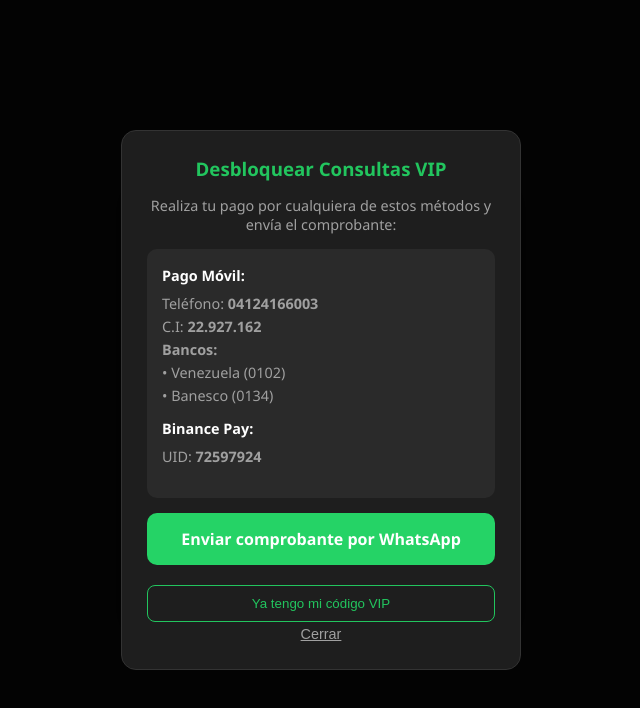
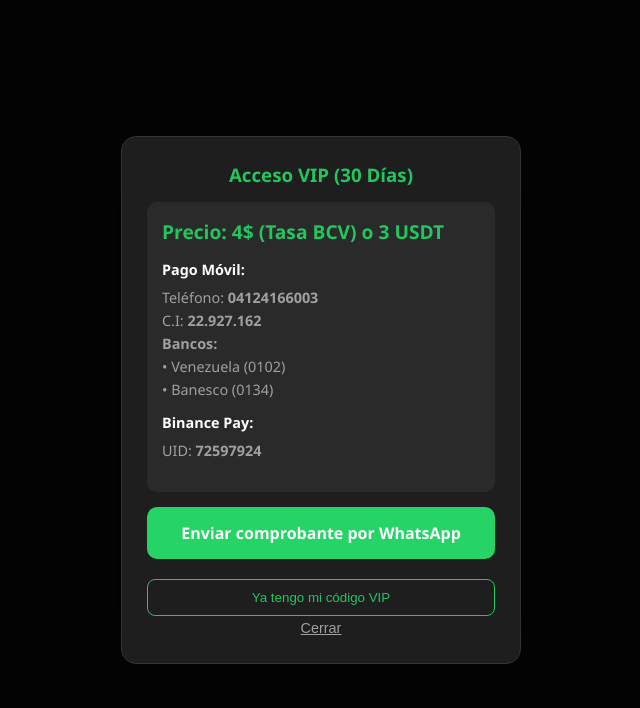
Before and after one commit to hehf24-debug/ConversorP2P, a plain HTML site: page index.html in a window 1280 px wide. Both pictures are taken after a click on the button "Desbloquear VIP". Shown: the whole page, without its empty margins (319-959 px from the left). Drawn offline with Linux system fonts and the light colour scheme.

Commit message:
Update index.html

```diff
--- a/index.html
+++ b/index.html
@@ -39,6 +39,7 @@
         .modal-content p { font-size: 0.9rem; color: var(--muted); margin-bottom: 15px; }
         .payment-data { background: #2a2a2a; padding: 15px; border-radius: 10px; margin-bottom: 15px; text-align: left; font-size: 0.9rem; line-height: 1.6;}
         .payment-data strong { color: white; }
+        .price-tag { color: var(--accent); font-size: 1.2rem; font-weight: bold; display: block; margin-bottom: 5px; }
         .btn-whatsapp { display: block; width: 100%; padding: 15px; background-color: #25D366; color: white; text-decoration: none; border-radius: 10px; font-weight: bold; margin-bottom: 10px; }
         .btn-close { background: transparent; border: none; color: var(--muted); cursor: pointer; font-size: 0.9rem; text-decoration: underline; }
     </style>
@@ -81,10 +82,11 @@
 
 <div class="modal-overlay" id="paymentModal">
     <div class="modal-content">
-        <h3>Desbloquear Consultas VIP</h3>
-        <p>Realiza tu pago por cualquiera de estos métodos y envía el comprobante:</p>
+        <h3>Acceso VIP (30 Días)</h3>
+
         <div class="payment-data">
-            <p style="margin-bottom: 5px;"><strong>Pago Móvil:</strong></p>
+            <span class="price-tag">Precio: 4$ (Tasa BCV) o 3 USDT</span>
+            <p style="margin-top: 10px; margin-bottom: 5px;"><strong>Pago Móvil:</strong></p>
             <p style="margin-bottom: 10px;">
                 Teléfono: <b>04124166003</b><br>
                 C.I: <b>22.927.162</b><br>
@@ -92,10 +94,12 @@
                 • Venezuela (0102)<br>
                 • Banesco (0134)
             </p>
+
             <p style="margin-bottom: 5px;"><strong>Binance Pay:</strong></p>
             <p>UID: <b>72597924</b></p>
         </div>
-        <a href="https://wa.me/584124166003?text=Hola,%20acabo%20de%20realizar%20el%20pago%20para%20desbloquear%20el%20modo%20VIP%20en%20ConversorP2P.%20Aqu%C3%AD%20est%C3%A1%20mi%20comprobante:" target="_blank" class="btn-whatsapp">
+
+        <a href="https://wa.me/584124166003?text=Hola,%20quiero%20comprar%20el%20acceso%20VIP%20de%2030%20d%C3%ADas%20para%20ConversorP2P.%20Aqu%C3%AD%20env%C3%ADo%20mi%20comprobante:" target="_blank" class="btn-whatsapp">
             Enviar comprobante por WhatsApp
         </a>
         <button class="btn-close" id="closeModalBtn">Cerrar</button>
@@ -118,7 +122,7 @@
     let queriesUsed = parseInt(localStorage.getItem('conversor_queries') || '0');
     let isPremium = localStorage.getItem('conversor_premium') === 'true';
 
-    // --- CREACIÓN DEL ID ÚNICO DEL DISPOSITIVO ---
+    // --- ID ÚNICO DEL DISPOSITIVO ---
     let deviceId = localStorage.getItem('conversor_device_id');
     if (!deviceId) {
         deviceId = 'dev-' + Math.random().toString(36).substring(2, 15) + Math.random().toString(36).substring(2, 15);
@@ -161,8 +165,6 @@
         codeBtn.disabled = true;
 
         try {
-            console.log("Enviando código y dispositivo:", code, deviceId); // Para debug
-
             const response = await fetch(MI_PROXY + "/validar-codigo", {
                 method: "POST",
                 headers: { "Content-Type": "application/json" },
@@ -174,12 +176,11 @@
             if (data.valido) {
                 isPremium = true;
                 localStorage.setItem('conversor_premium', 'true');
-                alert("¡Código correcto! Bienvenido al modo VIP. Ahora tienes consultas ilimitadas en este teléfono.");
+                alert("¡Código correcto! Bienvenido al modo VIP. Tienes 30 días de consultas ilimitadas en este teléfono.\n\n⚠️ IMPORTANTE: No borres los datos de navegación o perderás tu acceso.");
                 updateLimitUI();
                 paymentModal.style.display = 'none';
             } else {
-                // Muestra el error exacto del worker si existe
-                alert("Error: " + (data.error || "Código inválido. Verifica con el administrador."));
+                alert("Error: " + (data.error || "Código inválido."));
             }
         } catch (error) {
             alert("Error de conexión al validar el código. Intenta de nuevo.");
```
